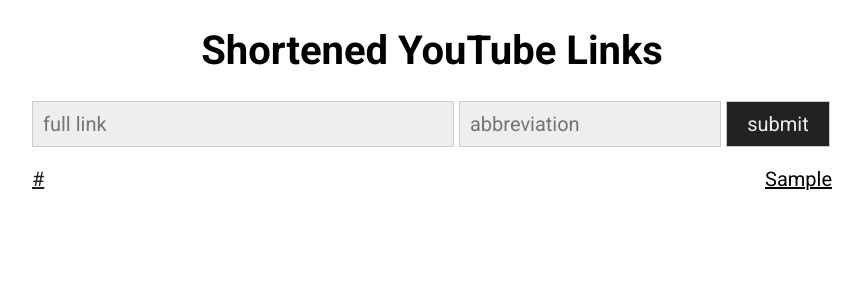
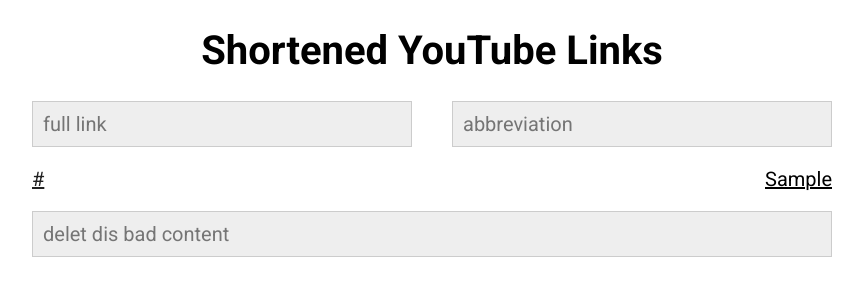
Before and after one commit to sGerli/graph-ghost, a PHP site: page / in a window 1280 px wide. Shown: the top 300 px of the page, without its empty margins (208-1071 px from the left). Run offline with PHP 8.4, Linux system fonts and the light colour scheme; tables that the repository leaves empty or names only in its code hold one stand-in row (values such as "Sample post"); a stand-in replaces the project's code that opens the database connection.

Commit message:
Ability to remove links and cleaner UI

```diff
--- a/ytshort/index.php
+++ b/ytshort/index.php
@@ -68,12 +68,24 @@
             $mysql->query($query);
         }
 
+        function deletDis($delete){
+            global $mysql;
+            $mysql->escape_string($delete);
+            $query = ("DELETE FROM youtube where short='$delete'");
+            $mysql->query($query);
+        }
+
         if (isset($_POST["link"])){
             $link = $_POST["link"];
             $short = $_POST["short"];
             addVideoToShorthand($short, $link);
             unset($_POST["link"]);
             unset($_POST["short"]);
+        }
+
+        if (isset($_POST["delete"])){
+            deletDis($_POST["delete"]);
+            unset($_POST["delete"]);
         }
 
         $query = "SELECT link, short FROM youtube ORDER BY short";
@@ -83,8 +95,8 @@
             <h1>Shortened YouTube Links</h1>
             <form method="post">
                 <input type="text" name="link" placeholder="full link">
-                <input type="text" name="short" placeholder="abbreviation">
-                <input type="submit" value="submit"> </form>
+                <input class="right" type="text" name="short" placeholder="abbreviation">
+                <input type="submit"> </form>
             <script>
                 function popup(link) {
                     prompt("Copy the selected link", "https://peteryang.io/yt/" + link)
@@ -98,6 +110,10 @@
                     echo "<div onclick=\"popup($withQuotes)\">${row['short']}</div>";
                 }
             ?> </div>
+            <form method="post">
+                <input type="text" name="delete" placeholder="delet dis bad content" class="delete">
+                <input type="submit">
+            </form>
         </div>
 </body>
 
--- a/ytshort/ui.css
+++ b/ytshort/ui.css
@@ -1,4 +1,8 @@
 @import url(https://fonts.googleapis.com/css?family=Roboto:400,100,700);
+* {
+    box-sizing: border-box;
+}
+
 .body {
     background: #eee;
     color: #222;
@@ -59,26 +63,20 @@ input {
     border: 1px solid #ccc;
     padding: 0.5em;
     font: inherit;
+    width: 47.5%;
 }
 
-input:nth-of-type(1) {
-    width: 50%;
+.right {
+    float: right;
 }
 
-input:nth-of-type(2) {
-    width: 30%;
-}
-
-input:nth-of-type(3) {
-    width: 13%;
+.delete {
+    margin-top: 1em;
+    width: 100%;
 }
 
 input[type="submit"] {
-    background-color: #222;
-    color: #eee;
-    padding: 0.5em;
-    cursor: pointer;
-    transition: background-color .25s;
+    display: none;
 }
 
 input[type="submit"]:hover {
```
